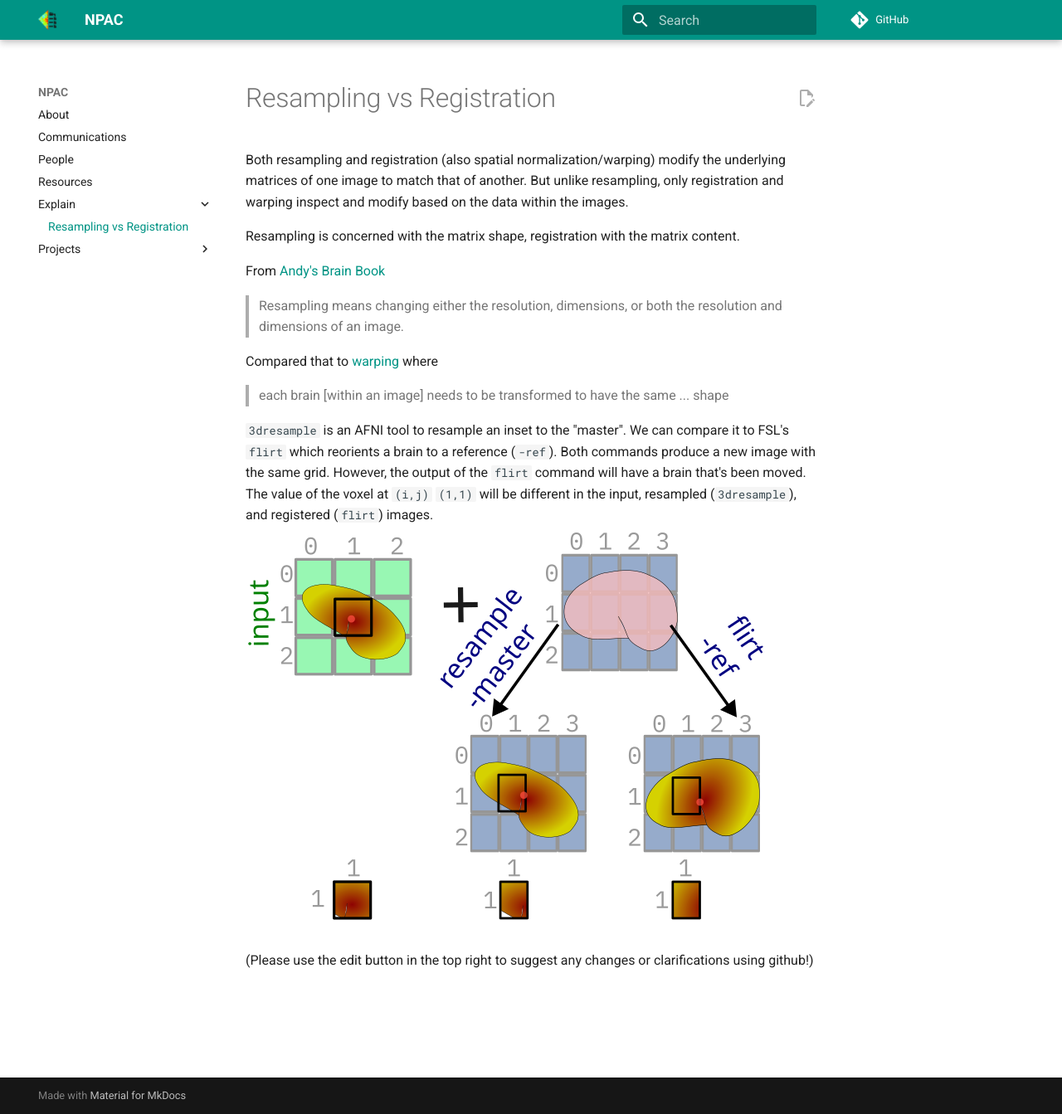
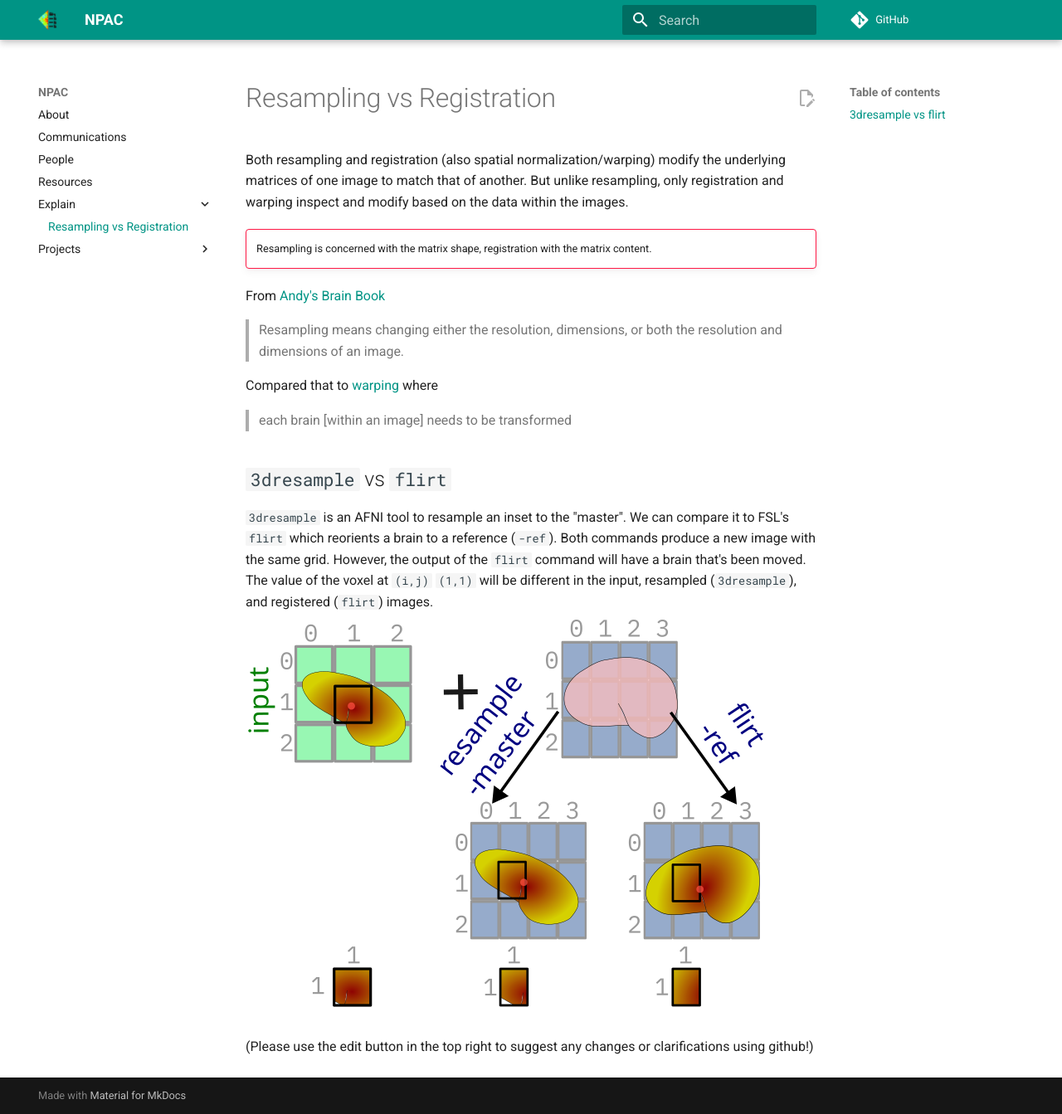
Before and after one commit to NPACore/NPACore.github.io, an MkDocs documentation site: the page built from docs/explain/resample-vs-registration.md, in a window 1280 px wide and 1343 px high. Shown: the whole window at 83% size. Built offline with MkDocs 1.6.1 and Material for MkDocs 9.7.7, drawn with Linux system fonts in a browser that asks for light colours; comment, search, counter and statistics services are not loaded.

Commit message:
💄 resample vs reg: danger annotation, header for example
tried `!!! example inline end` for 3dresmple block but image is too wide
looks rough

also example text is smaller than normal page text

```diff
--- a/docs/explain/resample-vs-registration.md
+++ b/docs/explain/resample-vs-registration.md
@@ -3,15 +3,16 @@
 Both resampling and registration (also spatial normalization/warping) modify the underlying matrices of one image to match that of another.
 But unlike resampling, only registration and warping inspect and modify based on the data within the images.
 
-Resampling is concerned with the matrix shape, registration with the matrix content.
+!!! danger ""
+    Resampling is concerned with the matrix shape, registration with the matrix content.
 
 From [Andy's Brain Book](https://andysbrainbook.readthedocs.io/en/latest/FrequentlyAskedQuestions/FrequentlyAskedQuestions.html#resampling)
 > Resampling means changing either the resolution, dimensions, or both the resolution and dimensions of an image.
 
 Compared that to [warping](https://andysbrainbook.readthedocs.io/en/latest/fMRI_Short_Course/Preprocessing/Registration_Normalization.html#registration-and-normalization) where
-> each brain [within an image] needs to be transformed to have the same ... shape
+> each brain [within an image] needs to be transformed
 
-
+## `3dresample` vs `flirt`
 `3dresample` is an AFNI tool to resample an inset to the "master". We can compare it to FSL's `flirt` which reorients a brain to a reference (`-ref`).
 Both commands produce a new image with the same grid. However, the output of the `flirt` command will have a brain that's been moved. The value of the voxel at `(i,j)` `(1,1)` will be different in the input, resampled (`3dresample`), and registered (`flirt`) images.
 ![resample vs affine transform](../imgs/resample_vs_affine.png)
```
